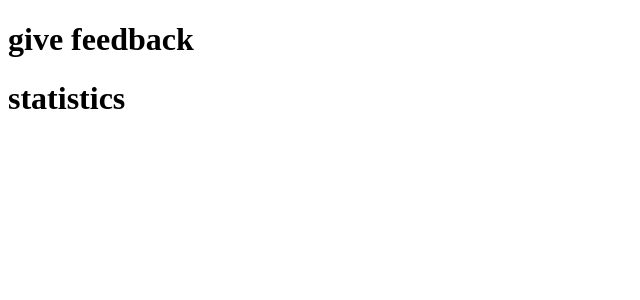
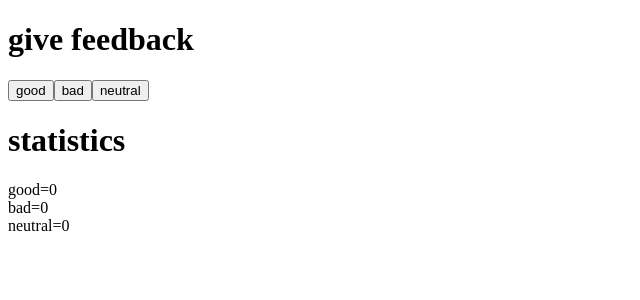
Before and after one commit to t0dii/fullstackcourse, a React (Vite) app in the folder part1/courseinfo/: page / in a window 1280 px wide. Shown: the top 300 px of the page, without its empty margins (0-640 px from the left). Built offline with nearby package versions, Linux system fonts and the light colour scheme.

Commit message:
finished part1.6

```diff
--- a/part1/courseinfo/src/App.jsx
+++ b/part1/courseinfo/src/App.jsx
@@ -2,15 +2,28 @@ import { useState } from 'react'
 
 const App = () => {
   const [good, setGood] = useState(0)
-  const [netural, setNeutral] = useState(0)
+  const [neutral, setNeutral] = useState(0)
   const [bad, setBad] = useState(0)
+
 
 
   return (
     <div>
       <h1>give feedback</h1>
+      <button onClick={() => setGood(good + 1)}>
+        good
+      </button>
 
+      <button onClick={() => setBad(bad + 1)}>
+        bad
+      </button>
+      <button onClick={() => setNeutral(neutral + 1)}>
+        neutral
+      </button>
       <h1>statistics</h1>
+      <div>good={good}</div>
+      <div>bad={bad}</div>
+      <div>neutral={neutral}</div>
     </div>
   )
 }
```
